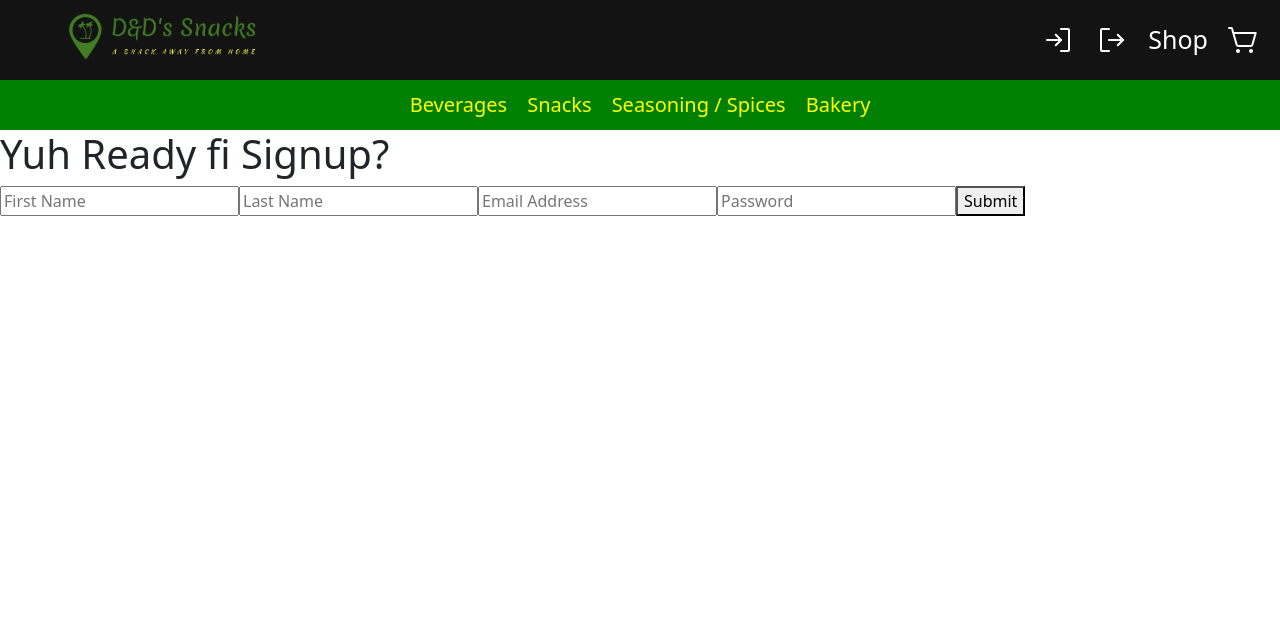
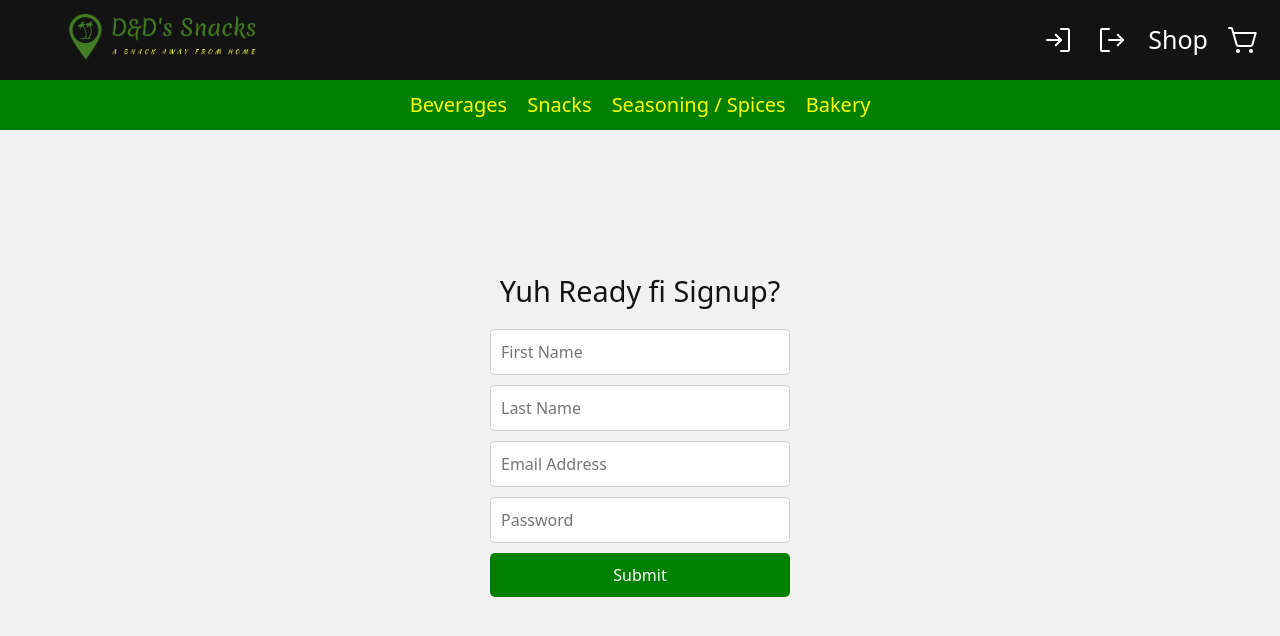
Before and after one commit to WxProg/D-D-s-Snacks-LLC, a React (Create React App) app: page /signup in a window 1280 px wide. Shown: the top 636 px of the page. Built offline with nearby package versions, Linux system fonts and the light colour scheme.

Commit message:
Changes Made: 1. Created css for signin and signout. 2. Added the styles for signout.css

```diff
--- a/src/pages/signup/SignUp.jsx
+++ b/src/pages/signup/SignUp.jsx
@@ -1,4 +1,5 @@
 import React, { useState } from "react";
+import "./signup.css";
 import axios from "axios";
 
 const SignUp = () => {
--- /dev/null
+++ b/src/pages/signup/signup.css
@@ -0,0 +1,55 @@
+/* ======================
+   SignUp Page styles
+   ====================== */
+
+/* General layout for the signup page */
+.signup-layout {
+  width: 100vw;
+  min-height: 100vh; /* use min-height to ensure your background still fills the screen */
+  display: flex;
+  flex-direction: column;
+  align-items: center;
+  justify-content: flex-start; /* this will align the form towards the top */
+  padding-top: 18vh; /* adjust this to your liking; this will push the form a bit down from the top */
+  background-color: #f2f2f2;
+}
+
+.signup-layout h1 {
+  font-size: 1.8rem;
+  color: rgb(19, 19, 19); /* Similar shade of black as used in your navbar */
+  margin-bottom: 20px; /* Space below the heading */
+}
+
+/* Style for the form */
+.signup-form {
+  width: 300px; /* Fixed width for the form */
+  display: flex;
+  flex-direction: column;
+}
+
+.signup-form input {
+  padding: 10px; /* Padding inside each input field for a better look and feel */
+  margin-bottom: 10px; /* Space between each input field */
+  border: 1px solid #ccc; /* Border color for input fields */
+  border-radius: 5px; /* Rounded corners for input fields */
+  font-size: 16px; /* Font size within input fields */
+}
+
+.signup-form button {
+  padding: 10px 15px; /* Padding inside the button */
+  background-color: rgb(
+    0,
+    128,
+    0
+  ); /* Shade of green as used in your sub navbar */
+  color: white; /* Text color for the button */
+  border: none; /* No border for the button */
+  border-radius: 5px; /* Rounded corners for the button */
+  font-size: 16px; /* Font size for the button text */
+  cursor: pointer; /* Makes it obvious it's clickable */
+  transition: opacity 0.3s; /* Transition effect for hover */
+}
+
+.signup-form button:hover {
+  opacity: 0.7; /* Hover effect to make the button interactive */
+}
```
Also changed, not shown: src/pages/signin/signin.css (added).
